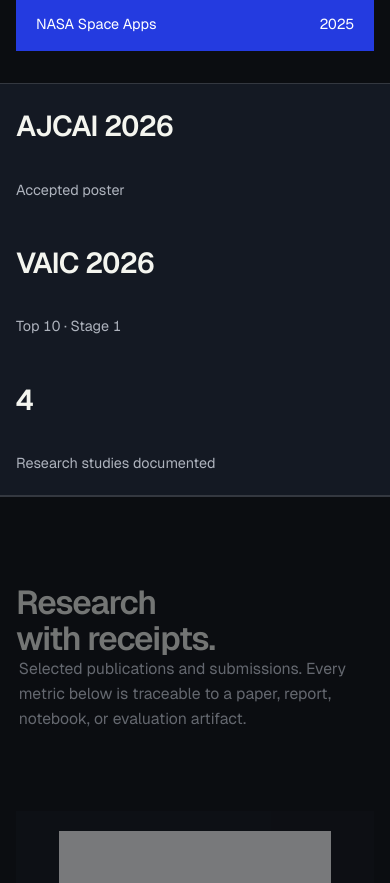
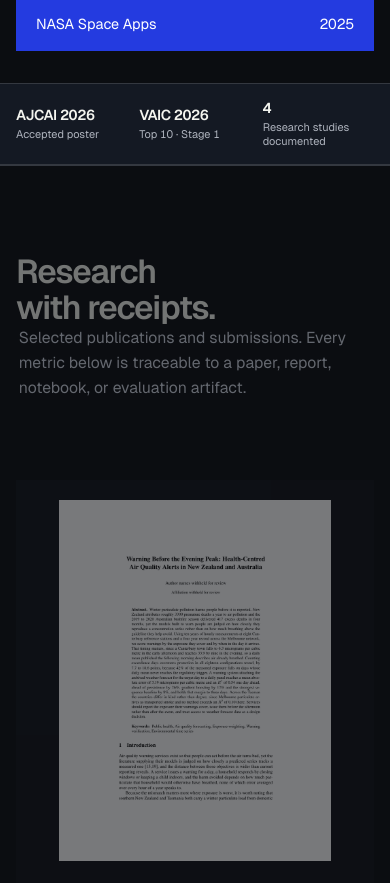
Before and after one commit to Am2uocVi3t/personal-portfolio, a Next.js app: page / in a window 390 px wide. Shown: the part 860-1743 px from the top of the page. Built offline with nearby package versions, Linux system fonts and the light colour scheme.

Commit message:
style: refine proof-strip spacing and single-line mobile layout

```diff
--- a/app/globals.css
+++ b/app/globals.css
@@ -432,36 +432,35 @@
   background: var(--surface-alt);
   color: var(--ink);
   border-block: 1px solid var(--line);
+  padding-block: 1.5rem;
 }
 
 .proof-grid {
   display: grid;
-  grid-template-columns: repeat(3, 1fr);
+  grid-template-columns: repeat(3, minmax(0, 1fr));
+  gap: 2rem;
 }
 
 .proof-item {
   display: flex;
-  min-height: 9rem;
   flex-direction: column;
-  justify-content: space-between;
-  gap: 2rem;
-  padding: 1.5rem 2rem 1.5rem 0;
-}
-
-.proof-item + .proof-item {
-  padding-left: 2rem;
+  justify-content: center;
+  gap: 0.35rem;
 }
 
 .proof-item strong {
   font-family: var(--font-display), sans-serif;
-  font-size: clamp(1.8rem, 3vw, 3rem);
+  font-size: clamp(1.35rem, 2.2vw, 2.2rem);
   font-weight: 600;
   letter-spacing: -0.025em;
+  line-height: 1.15;
+  color: var(--ink);
 }
 
 .proof-item span {
   color: var(--muted);
-  font-size: 0.9rem;
+  font-size: 0.875rem;
+  line-height: 1.4;
 }
 
 .page-section {
@@ -1189,17 +1188,30 @@
     font-size: 1.15rem;
   }
 
+  .proof-strip {
+    padding-block: 1rem;
+  }
+
   .proof-grid {
-    grid-template-columns: 1fr;
+    grid-template-columns: repeat(3, minmax(0, 1fr));
+    gap: 0.75rem;
   }
 
   .proof-item {
-    min-height: 7.5rem;
-    padding: 1.25rem 0;
+    min-height: auto;
+    padding: 0;
+    gap: 0.25rem;
   }
 
-  .proof-item + .proof-item {
-    padding-left: 0;
+  .proof-item strong {
+    font-size: clamp(0.9rem, 3.3vw, 1.25rem);
+    white-space: nowrap;
+    line-height: 1.15;
+  }
+
+  .proof-item span {
+    font-size: clamp(0.6875rem, 2.2vw, 0.775rem);
+    line-height: 1.25;
   }
 
   .page-section {
```
